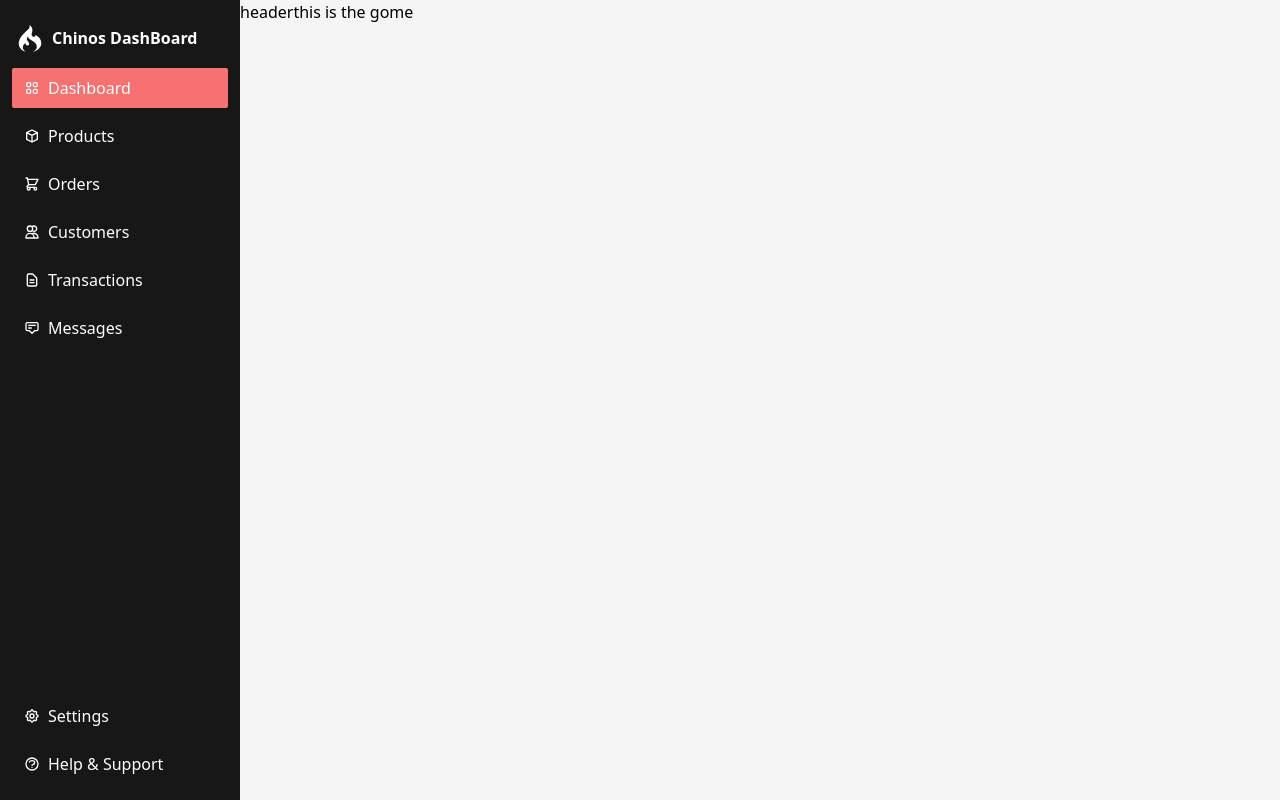
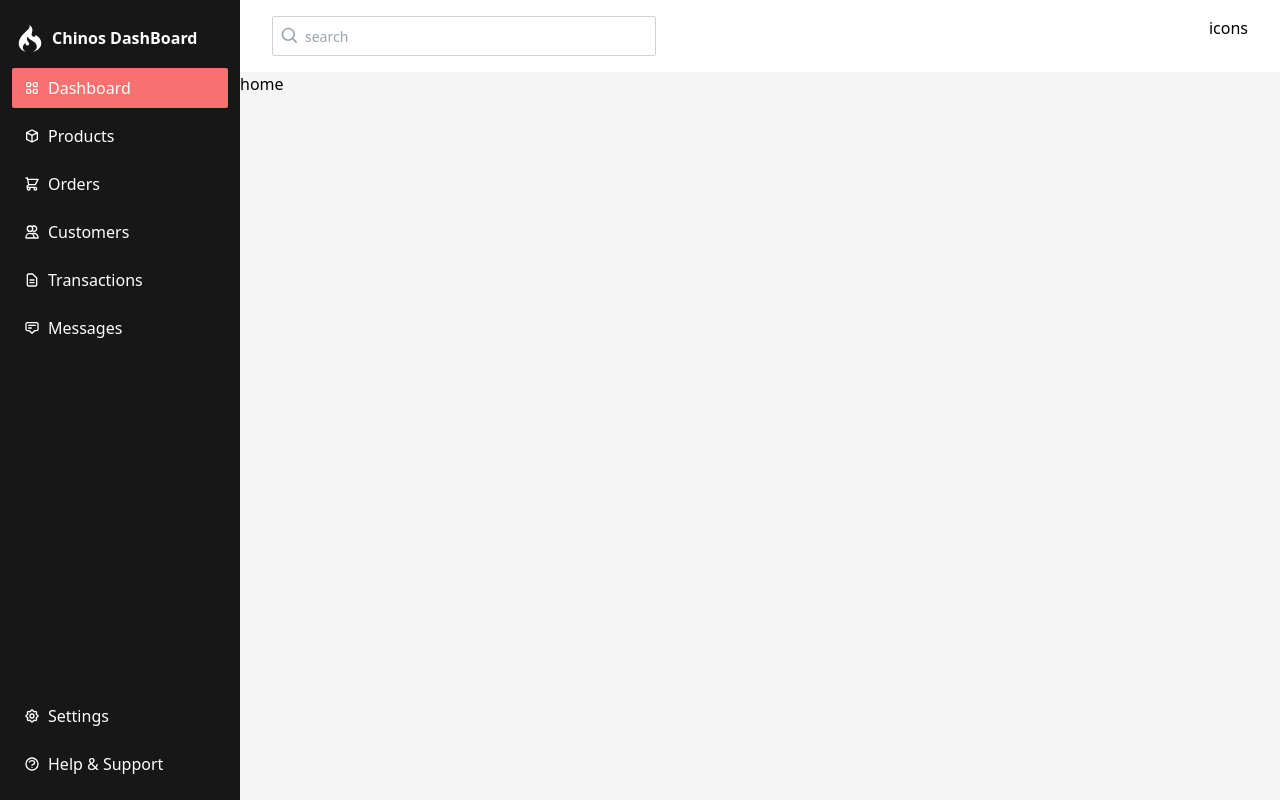
Before and after one commit to ch1n069/FlexDash, a React (Vite) app: page / in a window 1280 px wide. Built offline with nearby package versions, Linux system fonts and the light colour scheme.

Commit message:
styling of the search bar

```diff
--- a/src/components/Header.jsx
+++ b/src/components/Header.jsx
@@ -1,9 +1,22 @@
 import React from "react";
+import { Menu } from "@headlessui/react";
+import { BiSearch } from "react-icons/bi";
 
 const Header = () => {
   return (
-    <div>
-      <p>header</p>
+    <div className="bg-white h-18 px-8 py-4 flex justify-between ">
+      <div className="relative">
+        <BiSearch
+          className="left-2 absolute text-gray-400 top-1/2 -translate-y-1/2"
+          size={20}
+        />
+        <input
+          className="text-sm  pr-2 pl-8 focus:outline-none border h-10 w-[24rem] border-gray-300 rounded-sm"
+          placeholder="search"
+          type="search"
+        />
+      </div>
+      <div>icons</div>
     </div>
   );
 };
--- a/src/pages/Home.jsx
+++ b/src/pages/Home.jsx
@@ -1,11 +1,7 @@
 import React from "react";
 
 const Home = () => {
-  return (
-    <div>
-      <p>this is the gome</p>
-    </div>
-  );
+  return <div>home</div>;
 };
 
 export default Home;
--- a/src/shared/Root.jsx
+++ b/src/shared/Root.jsx
@@ -11,10 +11,16 @@ const Root = () => {
     <div className="flex flex-row bg-neutral-100 w-screen h-screen">
       <Fragment>
         <SideBar />
-        <Header />
+        <div className="flex-1">
+          <Header />
+          <div>
+            <Outlet />
+          </div>
+        </div>
+
         {/* <DashBoard /> */}
 
-        <Outlet />
+        {/* <Outlet /> */}
       </Fragment>
     </div>
   );
```
